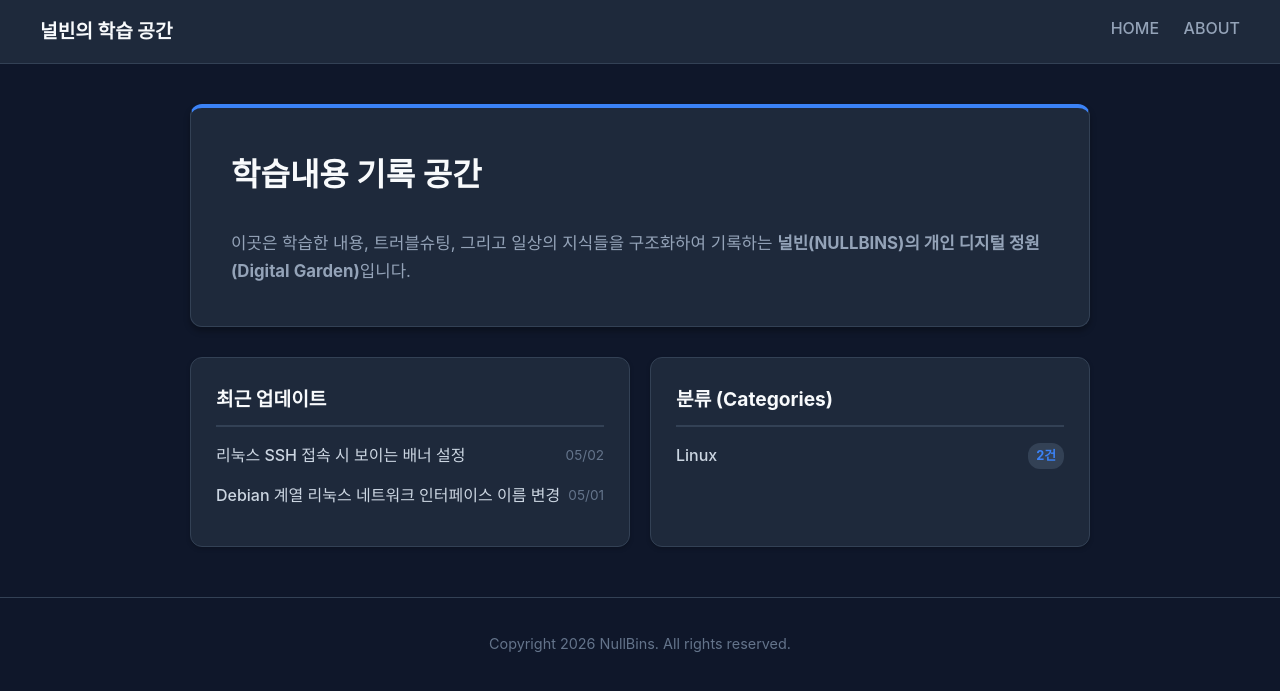
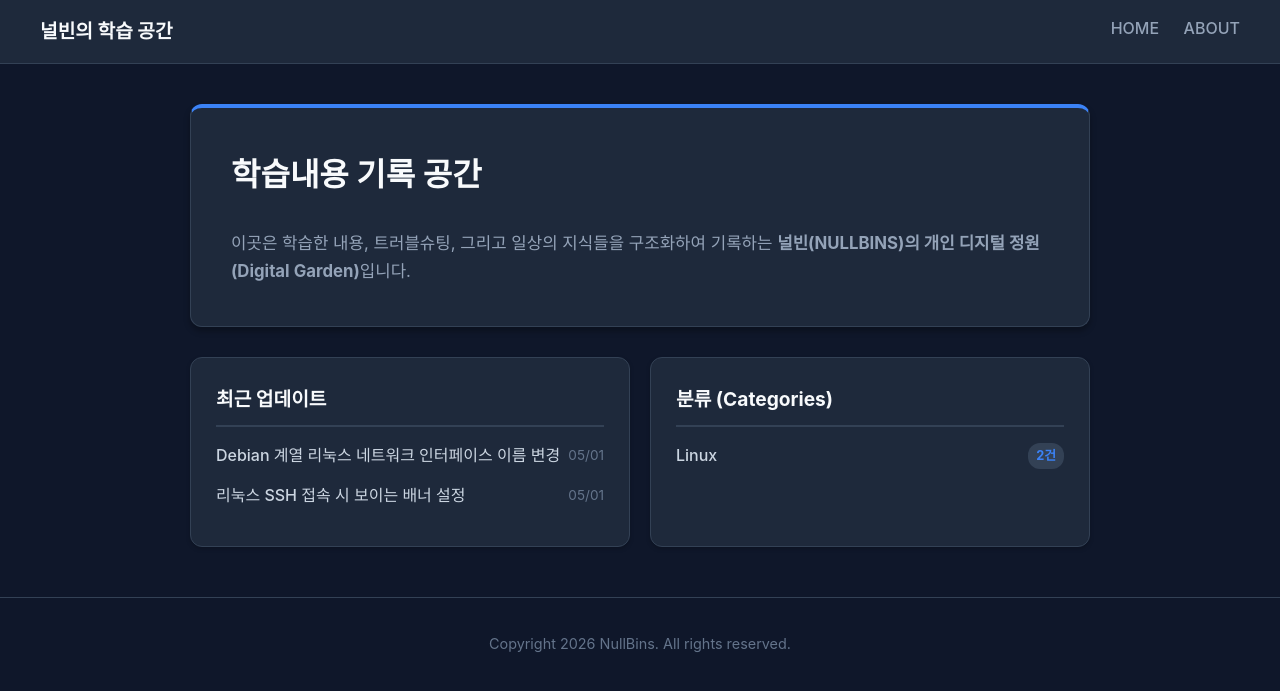
Before and after one commit to NullBins/nullbins.github.io, a Jekyll site: the page built from index.html, in a window 1280 px wide. Shown: the top 691 px of the page. Built offline with Jekyll 4.4.1, drawn with Linux system fonts in a browser that asks for light colours.

Commit message:
Update: default page #4

```diff
--- a/_config.yaml
+++ b/_config.yaml
@@ -2,6 +2,7 @@ title: "널빈의 학습 공간"
 email: "dhyunchoi@kyonggi.ac.kr"
 description: "| 널빈의 학습기록 공간 | NullBins's Study space"
 url: "https://nullbins.github.io"
+timezone: Asia/Seoul
 
 markdown: kramdown
 highlighter: rouge
--- a/_posts/2026-05-02-LoginBanner.md
+++ b/_posts/2026-05-01-LoginBanner.md
@@ -1,7 +1,7 @@
 ---
 layout: default
 title: "리눅스 SSH 접속 시 보이는 배너 설정"
-date: 2026-05-02
+date: 2026-05-01
 categories: Linux
 ---
 
```
